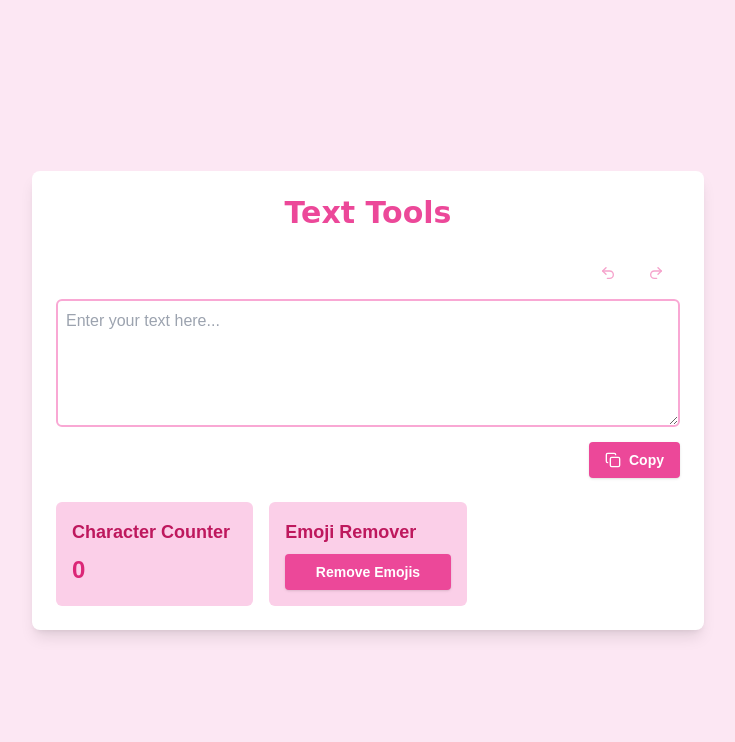
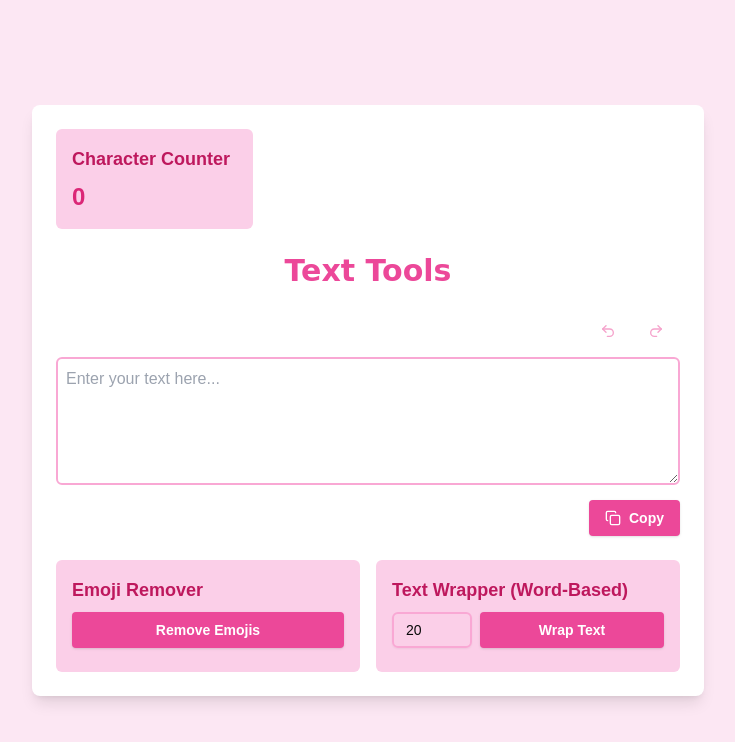
Before and after one commit to jediahjireh/text-tools, a Next.js app: page / in a window 1280 px wide. Shown: the top 742 px of the page, without its empty margins (272-1007 px from the left). Built offline with nearby package versions, Linux system fonts and the light colour scheme.

Commit message:
feat: add text wrapper structural tool for line length control and text organisation

```diff
--- a/app/page.tsx
+++ b/app/page.tsx
@@ -4,6 +4,7 @@ import { useState } from "react";
 import TextArea from "@/components/tools/TextArea";
 import CharacterCounter from "@/components/tools/CharacterCounter";
 import EmojiRemover from "@/components/tools/EmojiRemover";
+import TextWrapper from "@/components/tools/TextWrapper";
 
 export default function Home() {
   const [text, setText] = useState("");
@@ -11,13 +12,16 @@ export default function Home() {
   return (
     <div className="min-h-screen bg-pink-100 flex flex-col items-center justify-center p-4 relative">
       <div className="max-w-2xl w-full bg-white rounded-lg shadow-lg p-6 space-y-6">
+        <div className="grid grid-cols-1 md:grid-cols-3 gap-4">
+          <CharacterCounter text={text} />
+        </div>
         <h1 className="text-3xl font-bold text-pink-500 text-center comic-sans-ms">
           Text Tools
         </h1>
         <TextArea text={text} setText={setText} />
-        <div className="grid grid-cols-1 md:grid-cols-3 gap-4">
-          <CharacterCounter text={text} />
+        <div className="grid grid-cols-1 md:grid-cols-2 gap-4">
           <EmojiRemover text={text} setText={setText} />
+          <TextWrapper text={text} setText={setText} />
         </div>
       </div>
     </div>
--- /dev/null
+++ b/components/tools/TextWrapper.tsx
@@ -0,0 +1,55 @@
+"use client";
+
+import { useState } from "react";
+import { Button } from "@/components/ui/button";
+import { Input } from "@/components/ui/input";
+
+interface TextWrapperProps {
+  text: string;
+  setText: (text: string) => void;
+}
+
+export default function TextWrapper({ text, setText }: TextWrapperProps) {
+  const [wrapLength, setWrapLength] = useState(20);
+
+  // word-based text wrapping logic
+  const wrapText = () => {
+    const words = text.split(/\s+/);
+    let wrappedText = "";
+    let currentLine = "";
+
+    for (const word of words) {
+      if ((currentLine + word).length > wrapLength) {
+        wrappedText += (wrappedText ? "\n" : "") + currentLine.trim();
+        currentLine = word + " ";
+      } else {
+        currentLine += word + " ";
+      }
+    }
+
+    wrappedText += (wrappedText ? "\n" : "") + currentLine.trim();
+    setText(wrappedText);
+  };
+
+  return (
+    <div className="bg-pink-200 p-4 rounded-md object-contain w-full h-full">
+      <h2 className="text-lg font-semibold text-pink-700 mb-2">
+        Text Wrapper (Word-Based)
+      </h2>
+      <div className="flex space-x-2 mb-2">
+        <Input
+          type="number"
+          value={wrapLength}
+          onChange={(e) => setWrapLength(Number(e.target.value))}
+          className="w-20 border-2 border-pink-300 rounded-md"
+        />
+        <Button
+          onClick={wrapText}
+          className="bg-pink-500 hover:bg-pink-600 text-white font-bold py-2 px-4 rounded w-full"
+        >
+          Wrap Text
+        </Button>
+      </div>
+    </div>
+  );
+}
```
